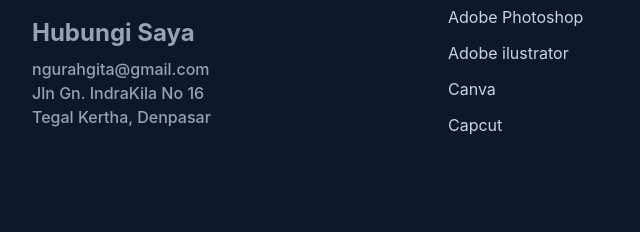
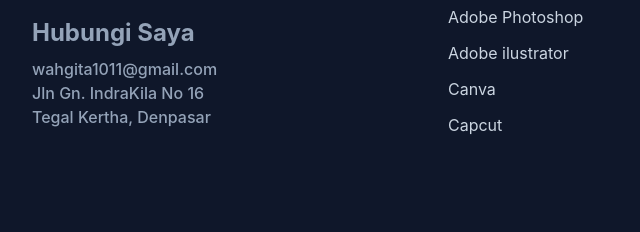
Before and after one commit to wahsur/portofolio_wg, a website: page index.html in a window 1280 px wide. Shown: the part 6218-6450 px from the top of the page, 0-640 px from the left. Drawn offline with Linux system fonts and the light colour scheme.

Commit message:
final web

```diff
--- a/index.html
+++ b/index.html
@@ -127,7 +127,7 @@
                         Kalian dapat melihat project dan proses yang telah saya lalui. Apakah anda tertarik?
                         Ayo cari tahu saya lebih dalam pada halaman berikutnya! Kalian juga bisa menghubungi saya dengan klik "Hire Me Now!"✌️
                     </p>
-                    <a href="#" class="text-base font-semibold text-white bg-primary py-3 px-8 rounded-full hover:shadow-lg hover:opacity-80 transition duration-300 ease-in-out">
+                    <a href="mailto:wahgita1011@gmail.com" class="text-base font-semibold text-white bg-primary py-3 px-8 rounded-full hover:shadow-lg hover:opacity-80 transition duration-300 ease-in-out">
                         Hire Me Now
                     </a>
                 </div>
@@ -173,7 +173,7 @@
                         saya</P>
                     <div class="flex items-center">
                         <!-- whatsapp -->
-                        <a href="https://wa.me/6285738371799" target="_blank"
+                        <a href="https://wa.me/62895800187469" target="_blank"
                             class="w-9 h-9 mr-3 rounded-full flex justify-center items-center border border-slate-300 text-slate-300 hover:border-primary hover:bg-primary hover:text-white">
                             <i class="fa-brands fa-whatsapp"></i>
                         </a>
@@ -370,7 +370,7 @@
                 <div class="w-full px-4 mb-12 text-slate-400 font-medium md:w-1/3">
                     <h2 class="font-bold text-4xl text-white mb-5">WG</h2>
                     <h3 class="font-bold text-2xl mb-2">Hubungi Saya</h3>
-                    <p>ngurahgita@gmail.com</p>
+                    <p>wahgita1011@gmail.com</p>
                     <p>Jln Gn. IndraKila No 16</p>
                     <p>Tegal Kertha, Denpasar</p>
                 </div>
```
